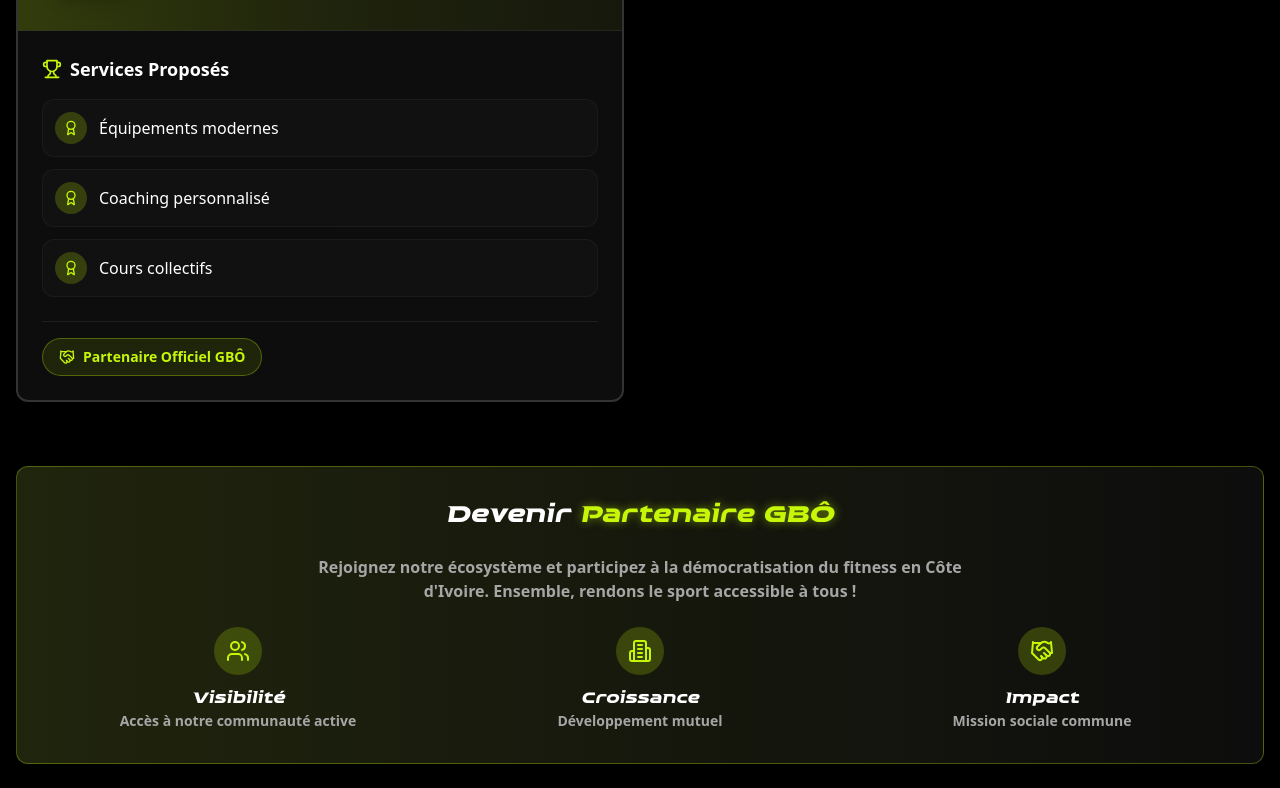
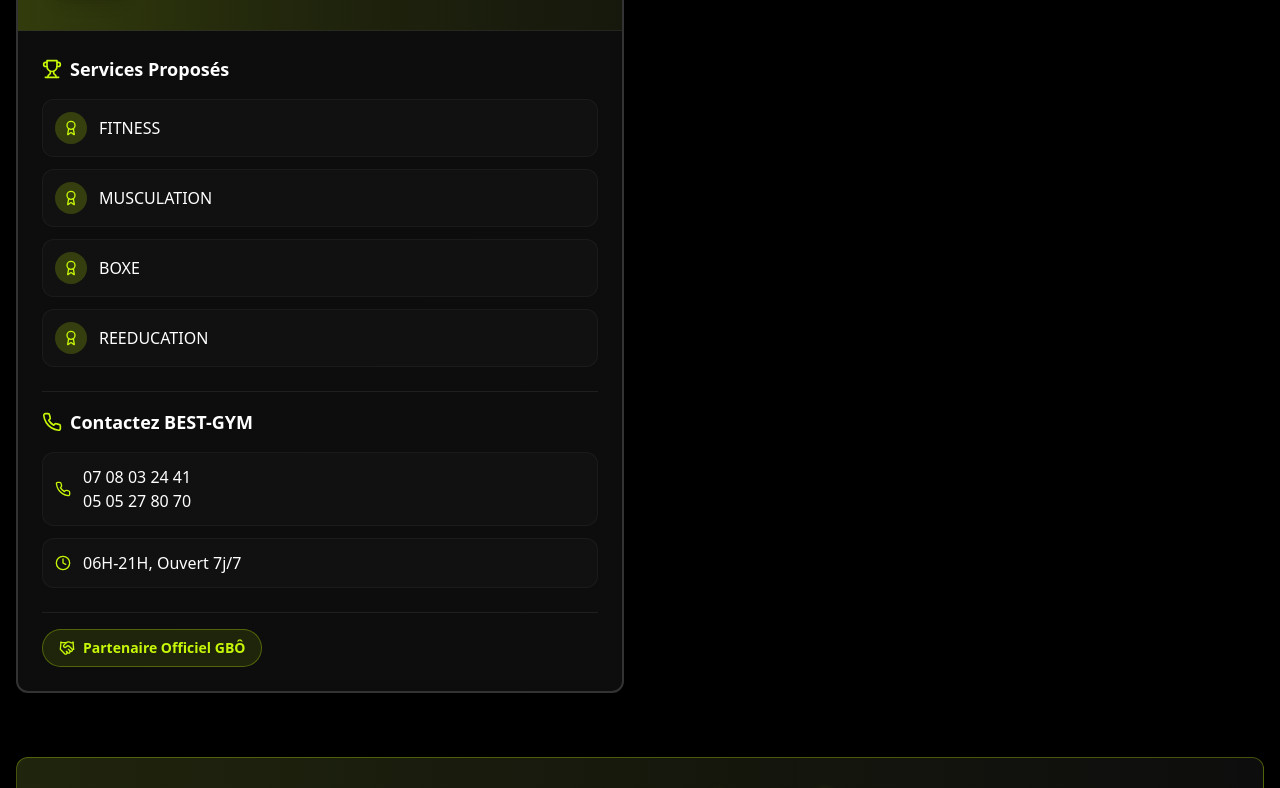
Before and after one commit to schilo1/move-connect, a React (Vite) app: page /Partner in a window 1280 px wide. Shown: the part 778-1566 px from the top of the page. Built offline with nearby package versions, Linux system fonts and the light colour scheme.

Commit message:
avant derniers

```diff
--- a/src/components/sections/PartnersSection.tsx
+++ b/src/components/sections/PartnersSection.tsx
@@ -6,6 +6,8 @@ import {
   Star,
   Trophy,
   Award,
+  Phone,
+  Clock,
 } from "lucide-react";
 import { Card, CardContent } from "@/components/ui/card";
 
@@ -19,26 +21,12 @@ const PartnersSection = () => {
           name: "BEST-GYM",
           logo: "WolfAcademy.png",
           description: "Réseau de salles de sport premium",
-          features: [
-            "Équipements modernes",
-            "Coaching personnalisé",
-            "Cours collectifs",
-          ],
+          features: ["FITNESS", "MUSCULATION", "BOXE", "REEDUCATION"],
           rating: 4.8,
           locations: "3 centres",
+          contacts: ["07 08 03 24 41", "05 05 27 80 70"],
+          hours: "06H-21H, Ouvert 7j/7",
         },
-        // {
-        //   name: "WOLF-ACADEMY GROUP",
-        //   logo: "BestGym.png",
-        //   description: "Académie de formation sportive d'excellence",
-        //   features: [
-        //     "Formation professionnelle",
-        //     "Arts martiaux",
-        //     "Préparation physique",
-        //   ],
-        //   rating: 4.9,
-        //   locations: "2 centres",
-        // },
       ],
     },
   ];
@@ -203,6 +191,36 @@ const PartnersSection = () => {
                           </div>
                         </div>
 
+                        {/* Contact Information */}
+                        <div className="mt-6 pt-4 border-t border-border/50">
+                          <h4 className="text-lg font-semibold text-foreground flex items-center gap-2 mb-4">
+                            <Phone className="w-5 h-5 text-primary" />
+                            Contactez BEST-GYM
+                          </h4>
+                          <div className="grid gap-3">
+                            <div className="flex items-center gap-3 p-3 bg-muted/20 rounded-lg border border-muted/50 hover:border-primary/30 hover:bg-primary/5 transition-all duration-300">
+                              <Phone className="w-4 h-4 text-primary flex-shrink-0" />
+                              <div className="flex flex-col">
+                                {partner.contacts.map((contact, contactIdx) => (
+                                  <a
+                                    key={contactIdx}
+                                    href={`tel:${contact}`}
+                                    className="font-medium text-foreground hover:text-primary transition-colors"
+                                  >
+                                    {contact}
+                                  </a>
+                                ))}
+                              </div>
+                            </div>
+                            <div className="flex items-center gap-3 p-3 bg-muted/20 rounded-lg border border-muted/50 hover:border-primary/30 hover:bg-primary/5 transition-all duration-300">
+                              <Clock className="w-4 h-4 text-primary flex-shrink-0" />
+                              <span className="font-medium text-foreground">
+                                {partner.hours}
+                              </span>
+                            </div>
+                          </div>
+                        </div>
+
                         {/* Partnership Badge */}
                         <div className="mt-6 pt-4 border-t border-border/50">
                           <div className="inline-flex items-center gap-2 px-4 py-2 bg-primary/10 rounded-full border border-primary/30">
--- a/src/components/sections/ServicesSection.tsx
+++ b/src/components/sections/ServicesSection.tsx
@@ -23,7 +23,7 @@ const ServicesSection = () => {
   const services = [
     {
       icon: Video,
-      title: "Coaching en Ligne",
+      title: "Coaching en Ligne (Bientôt Disponible)",
       description:
         "Flexibilité et accessibilité. Atteignez vos objectifs, où que vous soyez grâce à des sessions en visioconférence.",
       features: [
@@ -37,7 +37,7 @@ const ServicesSection = () => {
     },
     {
       icon: Home,
-      title: "Coaching Privé à Domicile",
+      title: "Coaching Privé à Domicile (Bientôt Disponible)",
       description:
         "Présence, confort, efficacité et motivation. Une approche personnalisée pour des résultats concrets.",
       features: [
@@ -51,7 +51,7 @@ const ServicesSection = () => {
     },
     {
       icon: Home,
-      title: "Coaching en salle de sport partenaire",
+      title: "Coaching en salle de sport partenaire (Bientôt Disponible)",
       description: "L'Environnement de la Performance",
       features: [
         "Accès à des équipements professionnels",
@@ -63,7 +63,8 @@ const ServicesSection = () => {
     },
     {
       icon: ShoppingBag,
-      title: "GBO FITNESS : LE SPORT AU CŒUR DE VOTRE CITE",
+      title:
+        "GBO FITNESS : LE SPORT AU CŒUR DE VOTRE CITE (Bientôt Disponible)",
       description:
         "Gbô Fitness est votre rendez-vous bien-être et performance, à deux pas de chez vous.",
       features: [
--- a/src/pages/gbo-challenge.tsx
+++ b/src/pages/gbo-challenge.tsx
@@ -19,22 +19,22 @@ const GboChallenge = () => {
 
   const pastEvents = [
     {
-      quartier: "Abobo",
+      quartier: "Abobo Akeikoi",
       description: "Défi de force",
       image: "/image1.png",
     },
     {
-      quartier: "Cocody, Riviera",
+      quartier: "Abobo Akeikoi",
       description: "Défi de force",
       image: "/image2.png",
     },
     {
-      quartier: "Abobo, Dokui",
+      quartier: "Abobo Akeikoi",
       description: "Défi de force",
       image: "/image3.png",
     },
     {
-      quartier: "Abobo, Dokui",
+      quartier: "Abobo, 4 etages",
       description: "Défi de force",
       image: "/image4.png",
     },
```
